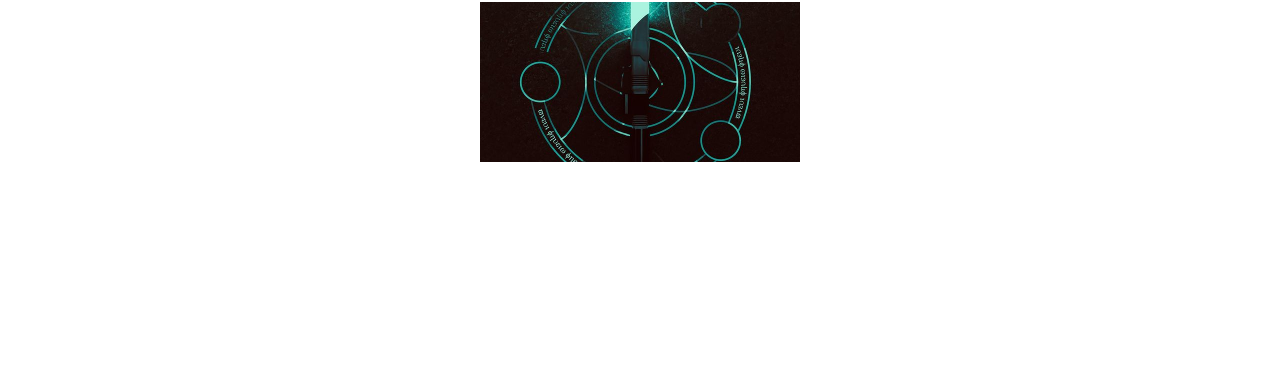
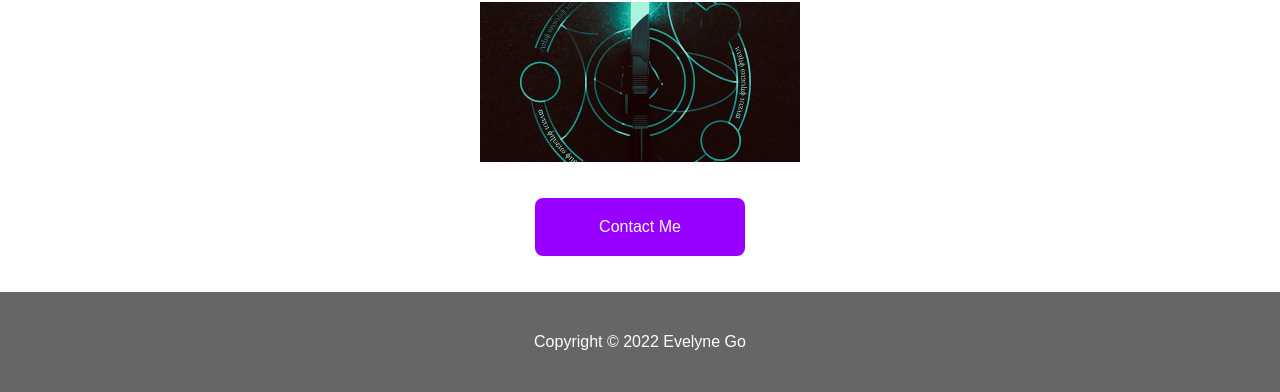
Before and after one commit to Eeveeboo/codecoogs-web-dev-workshop, a plain HTML site: page index.html in a window 1280 px wide. Shown: the part 849-1241 px from the top of the page. Before the commit the page ends 1063 px from the top, so only its background shows below. Drawn offline with Linux system fonts and the light colour scheme.

Commit message:
Added Contact me and Footer

```diff
--- /dev/null
+++ b/footer.css
@@ -0,0 +1,21 @@
+footer {
+    position: relative;
+    width: 100%;
+    height: 100px;
+    background-color: #666;
+}
+
+.footer-content {
+    position: relative;
+    width: 100%;
+    height: 100%;
+
+    display: flex;
+    flex-direction: row;
+    justify-content: center;
+    align-items: center;
+}
+
+.footer-content p {
+    color: #fff;
+}
--- a/index.css
+++ b/index.css
@@ -42,3 +42,24 @@
     background-size: cover;
     margin: .25rem;
 }
+
+#contact-me-section {
+    display: flex;
+    justify-content: center;
+    align-items: center;
+    flex-direction: column;
+}
+
+#contact-me-section a {
+    background-color: #9900ff;
+
+    color: #fff;
+    font-size: 16px;
+    font-weight: 100;
+    text-decoration: none;
+
+    padding: 1.25rem 4rem;
+    border-radius: .5rem;
+
+    margin-bottom: 1.25rem;
+}
--- a/index.html
+++ b/index.html
@@ -8,6 +8,7 @@
   <link rel="stylesheet" type="text/css" href="theme.css"/>
   <link rel="stylesheet" type="text/css" href="header.css"/>
   <link rel="stylesheet" type="text/css" href="index.css"/>
+  <link rel="stylesheet" type="text/css" href="footer.css"/>
 </head>
 <body>
   <header>
@@ -35,7 +36,14 @@
       <div class="gallery-card" style="background-image: url(gallery/card3.png);"></div>
       <div class="gallery-card" style="background-image: url(gallery/card4.jpg);"></div>
     </div>
-    <div class="section" id="contact-me-section"></div>
+    <div class="section" id="contact-me-section">
+      <a href="mailto:evelyne@patcatgames.com">Contact Me</a>
+    </div>
   </div>
+  <footer>
+    <div class="footer-content">
+      <p>Copyright © 2022 Evelyne Go</p>
+    </div>
+  </footer>
 </body>
 </html>
```
